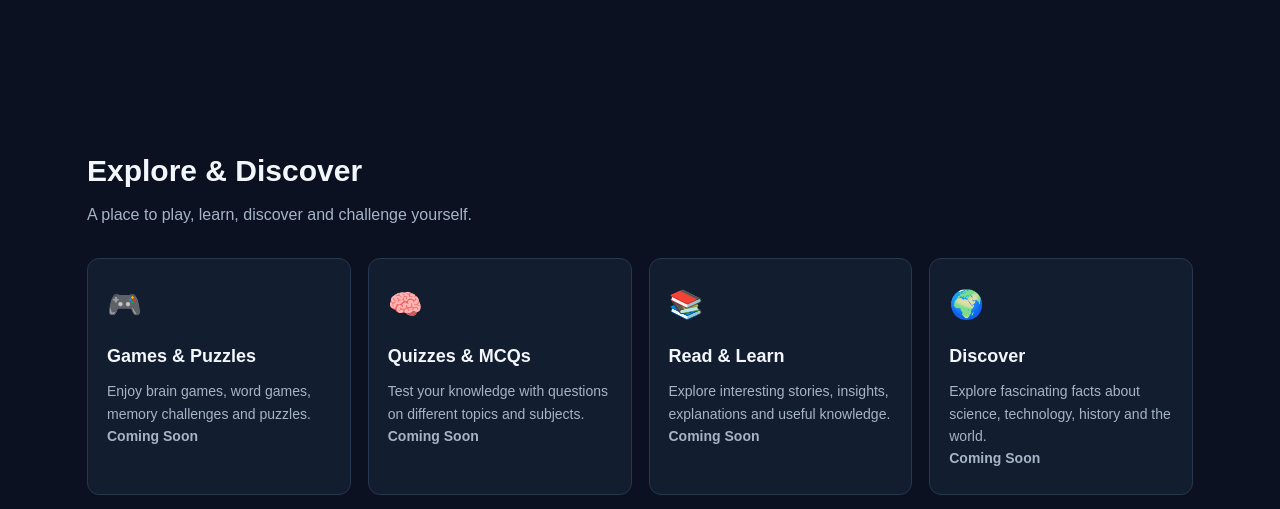
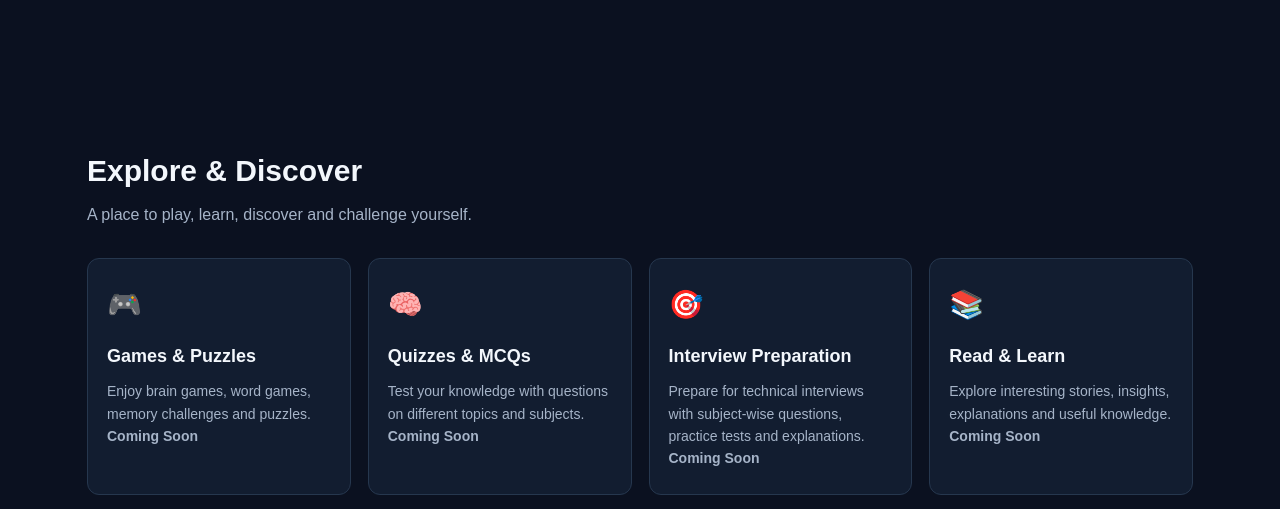
Before and after one commit to BIMinMinutes/biminminute-website, a plain HTML site: page index.html in a window 1280 px wide. Shown: the part 627-1136 px from the top of the page. Drawn offline with Linux system fonts and the light colour scheme.

Commit message:
Add Interview Preparation card to Explore section

```diff
--- a/index.html
+++ b/index.html
@@ -341,6 +341,14 @@ footer strong {color:var(--teal)}
       <p><strong>Coming Soon</strong></p>
     </div>
 
+
+                <div class="card">
+                    <div class="card-icon">🎯</div>
+                    <h3>Interview Preparation</h3>
+                    <p>Prepare for technical interviews with subject-wise questions, practice tests and explanations.</p>
+                    <p><strong>Coming Soon</strong></p>
+                </div>
+
     <div class="card">
       <div class="card-icon">📚</div>
       <h3>Read &amp; Learn</h3>
```
